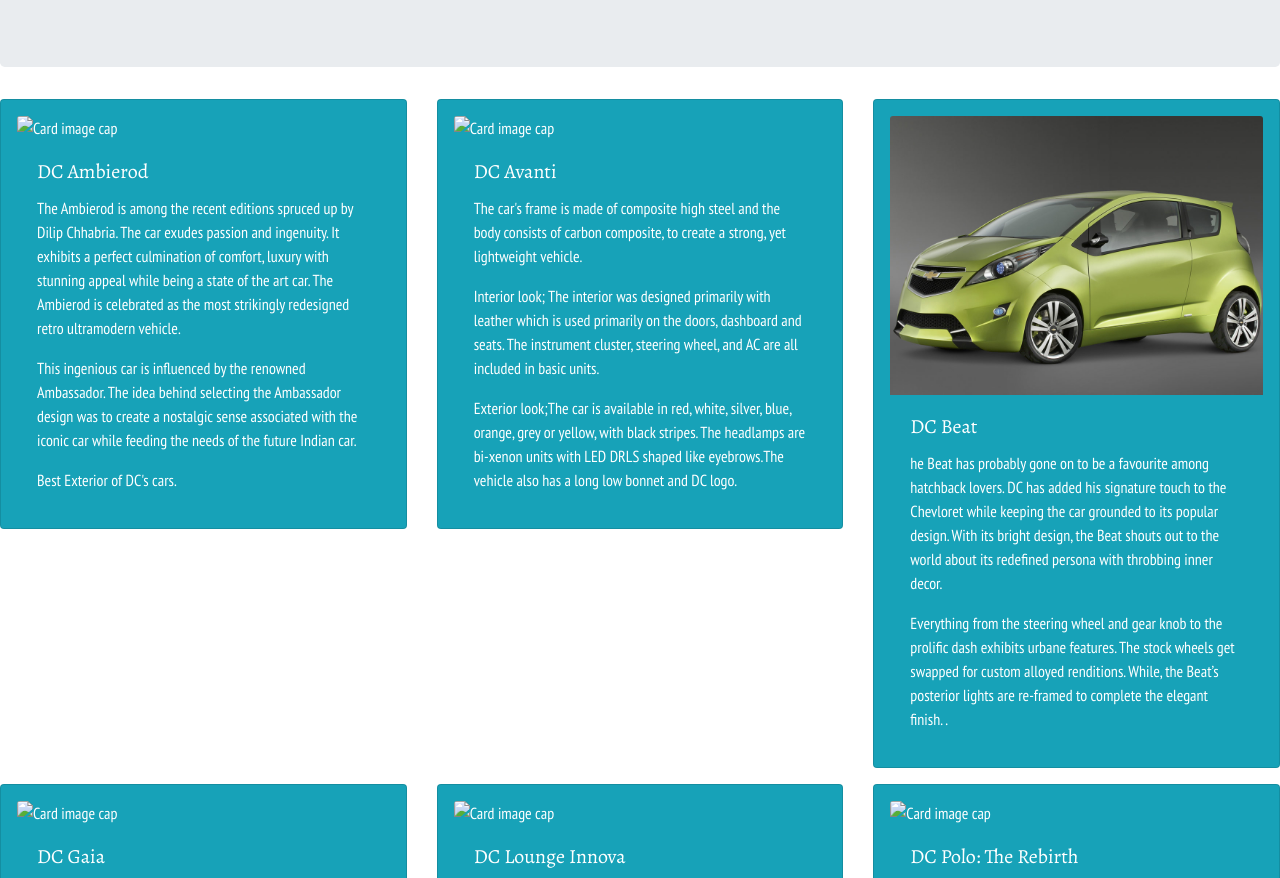
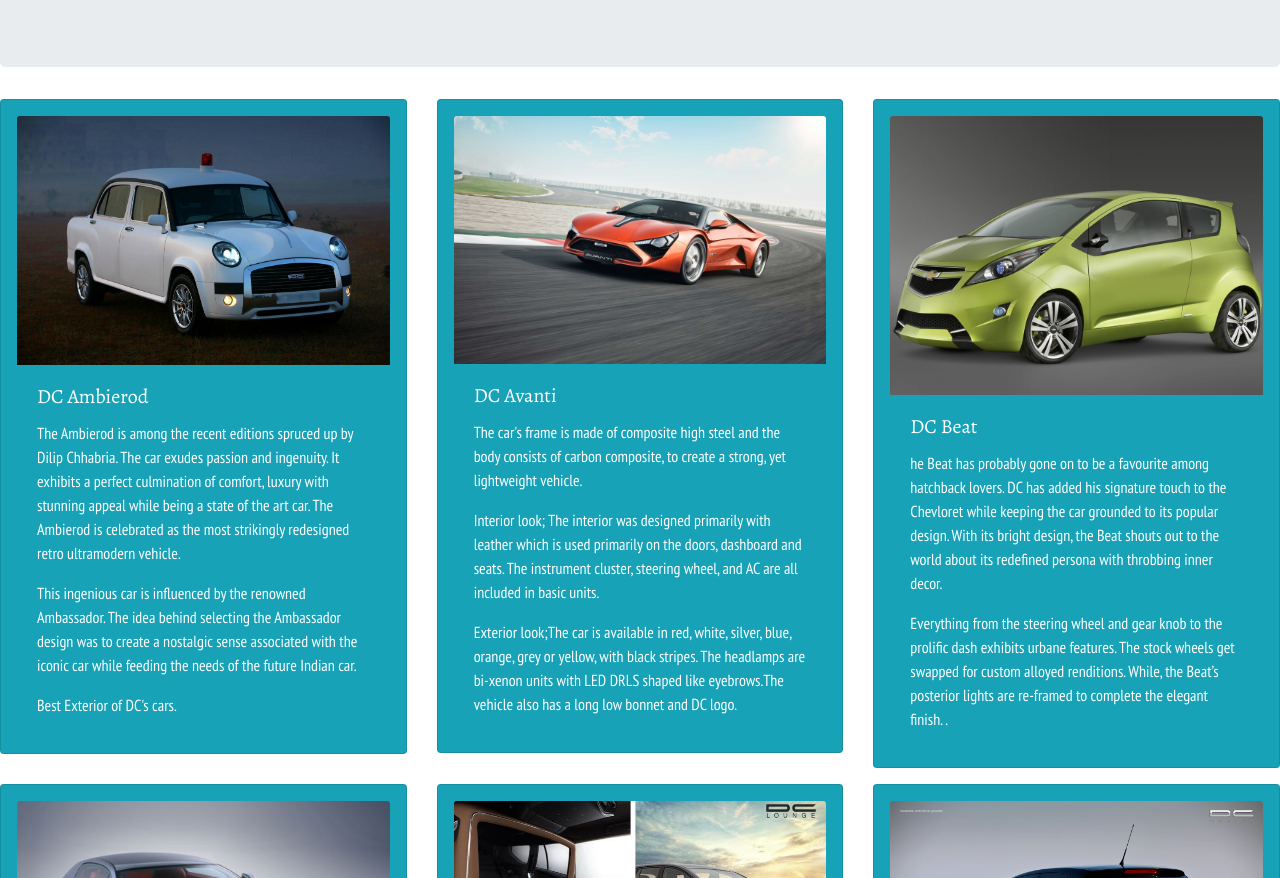
Before and after one commit to raj00008/Bootstrap, a plain HTML site: page cars.html in a window 1280 px wide. Shown: the part 173-1051 px from the top of the page. Drawn offline with nearby package versions, Linux system fonts and the light colour scheme; the site is published under a folder, as on GitHub Pages, so addresses that start at the root find nothing.

Commit message:
commit final

```diff
--- a/cars.html
+++ b/cars.html
@@ -56,7 +56,7 @@
 
                 <div class="col-lg-4 col-md-6 col-sm-12">
                     <div class="card text-white bg-info mb-3" style="padding: 1rem">
-                        <img class="card-img-top" src="/IMG/DC-Ambassador.jpg" alt="Card image cap">
+                        <img class="card-img-top" src="./IMG/DC-Ambassador.jpg" alt="Card image cap">
 
                         <div class="card-body">
                             <h5 class="card-title">DC Ambierod</h5>
@@ -74,7 +74,7 @@
                 </div>
                 <div class="col-lg-4 col-md-6 col-sm-12">
                     <div class="card text-white bg-info mb-3" style="padding: 1rem">
-                        <img class="card-img-top" src="/IMG/avanti.jpg" alt="Card image cap">
+                        <img class="card-img-top" src="./IMG/avanti.jpg" alt="Card image cap">
 
                         <div class="card-body">
                             <h5 class="card-title">DC Avanti</h5>
@@ -109,7 +109,7 @@
 
             <div class="col-lg-4 col-md-6 col-sm-12">
                 <div class="card text-white bg-info mb-3" style="padding: 1rem">
-                    <img class="card-img-top" src="/IMG/giga.jpg" alt="Card image cap">
+                    <img class="card-img-top" src="./IMG/giga.jpg" alt="Card image cap">
 
                     <div class="card-body">
                         <h5 class="card-title">DC Gaia</h5>
@@ -123,7 +123,7 @@
             </div>
             <div class="col-lg-4 col-md-6 col-sm-12">
                 <div class="card text-white bg-info mb-3" style="padding: 1rem">
-                    <img class="card-img-top" src="/IMG/DC-Design-Innova.jpg" alt="Card image cap">
+                    <img class="card-img-top" src="./IMG/DC-Design-Innova.jpg" alt="Card image cap">
 
                     <div class="card-body">
                         <h5 class="card-title">DC Lounge Innova</h5>
@@ -134,7 +134,7 @@
             </div>
             <div class="col-lg-4 col-md-6 col-sm-12">
                 <div class="card text-white bg-info mb-3" style="padding: 1rem">
-                    <img class="card-img-top" src="/IMG/polol.jpg" alt="Card image cap">
+                    <img class="card-img-top" src="./IMG/polol.jpg" alt="Card image cap">
 
                     <div class="card-body">
                         <h5 class="card-title">DC Polo: The Rebirth</h5>
```
